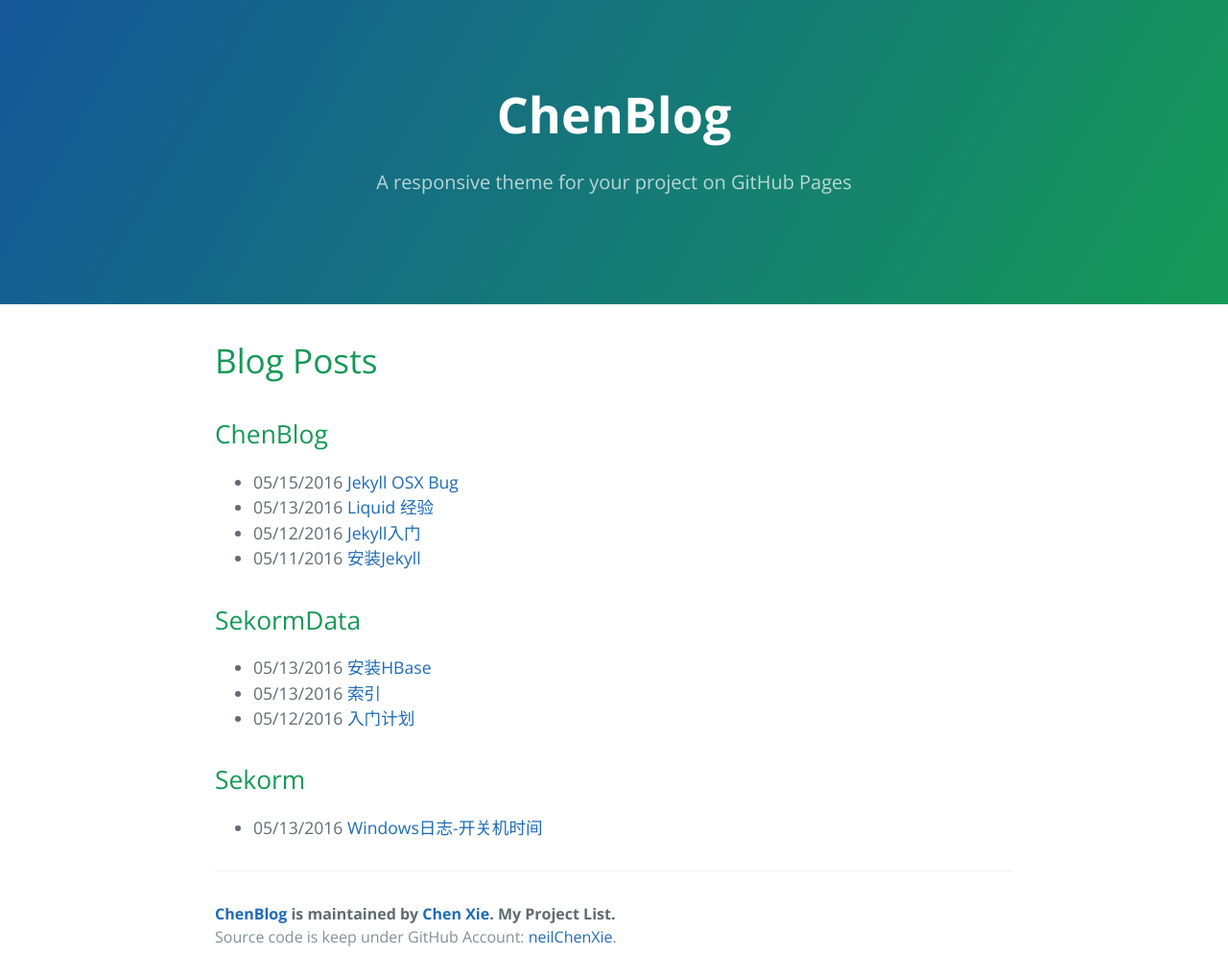
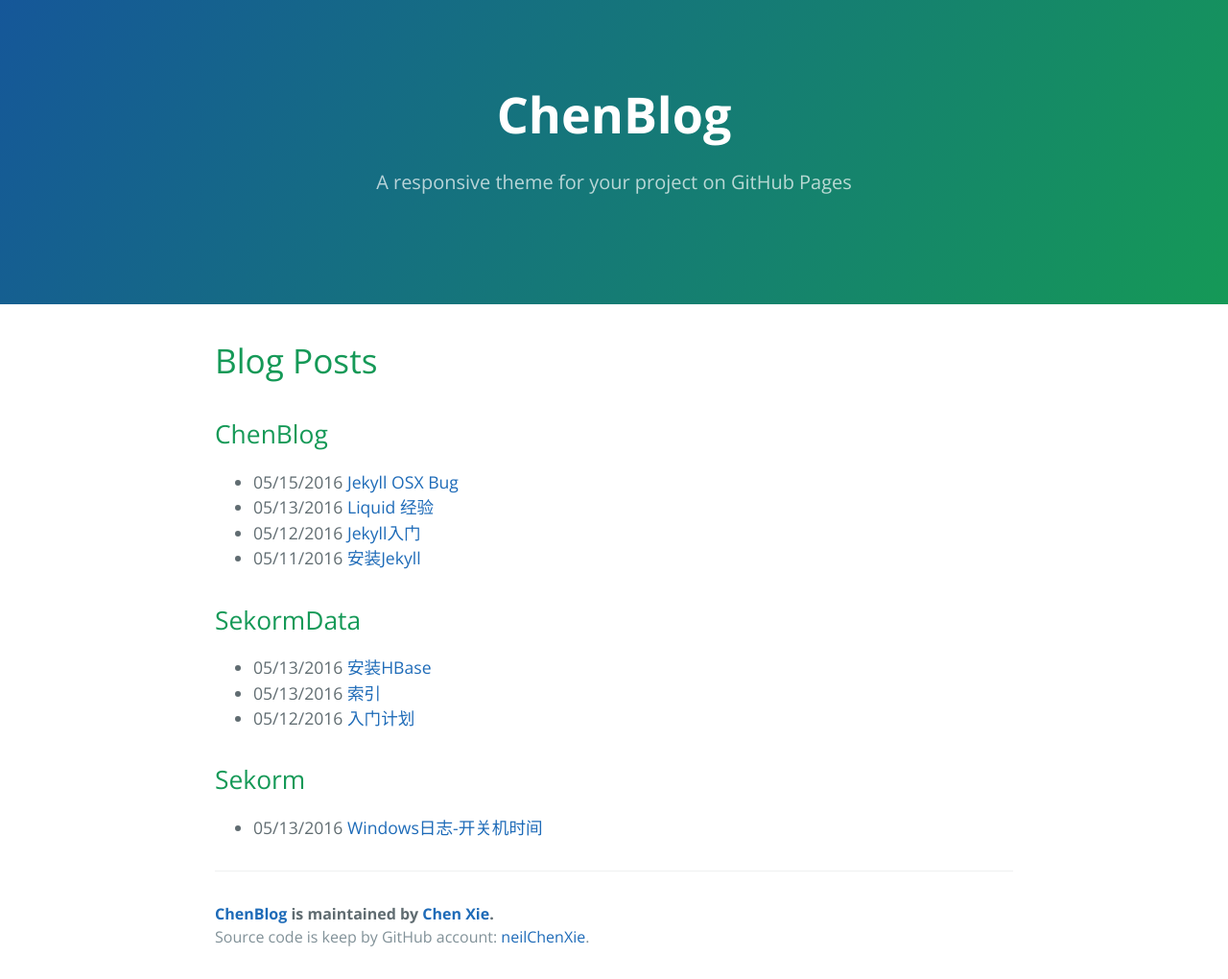
Before and after one commit to neilChenXie/neilChenXie.github.io, a Jekyll site: the page built from index.html, in a window 1280 px wide. Shown: the whole page at 96% size. Built offline with Jekyll 4.4.1, drawn with Linux system fonts in a browser that asks for light colours; the list of posts is cut into pages by our own code.

Commit message:
modified:   _includes/page-footer.html

```diff
--- a/_includes/page-footer.html
+++ b/_includes/page-footer.html
@@ -1,4 +1,4 @@
 <footer class="site-footer">
-  <span class="site-footer-owner"><a href="{{ site.url }}">{{ site.title }}</a> is maintained by <a href="/about">{{ site.author.name }}</a>. My Project List</a>.</span>
-  <span class="site-footer-credits">Source code is keep under GitHub Account: <a href="{{ site.author.url }}">neilChenXie</a>.</span>
+  <span class="site-footer-owner"><a href="{{ site.url }}">{{ site.title }}</a> is maintained by <a href="/about">{{ site.author.name }}</a>.</span>
+  <span class="site-footer-credits">Source code is keep by GitHub account: <a href="{{ site.author.url }}">neilChenXie</a>.</span>
 </footer>
```
